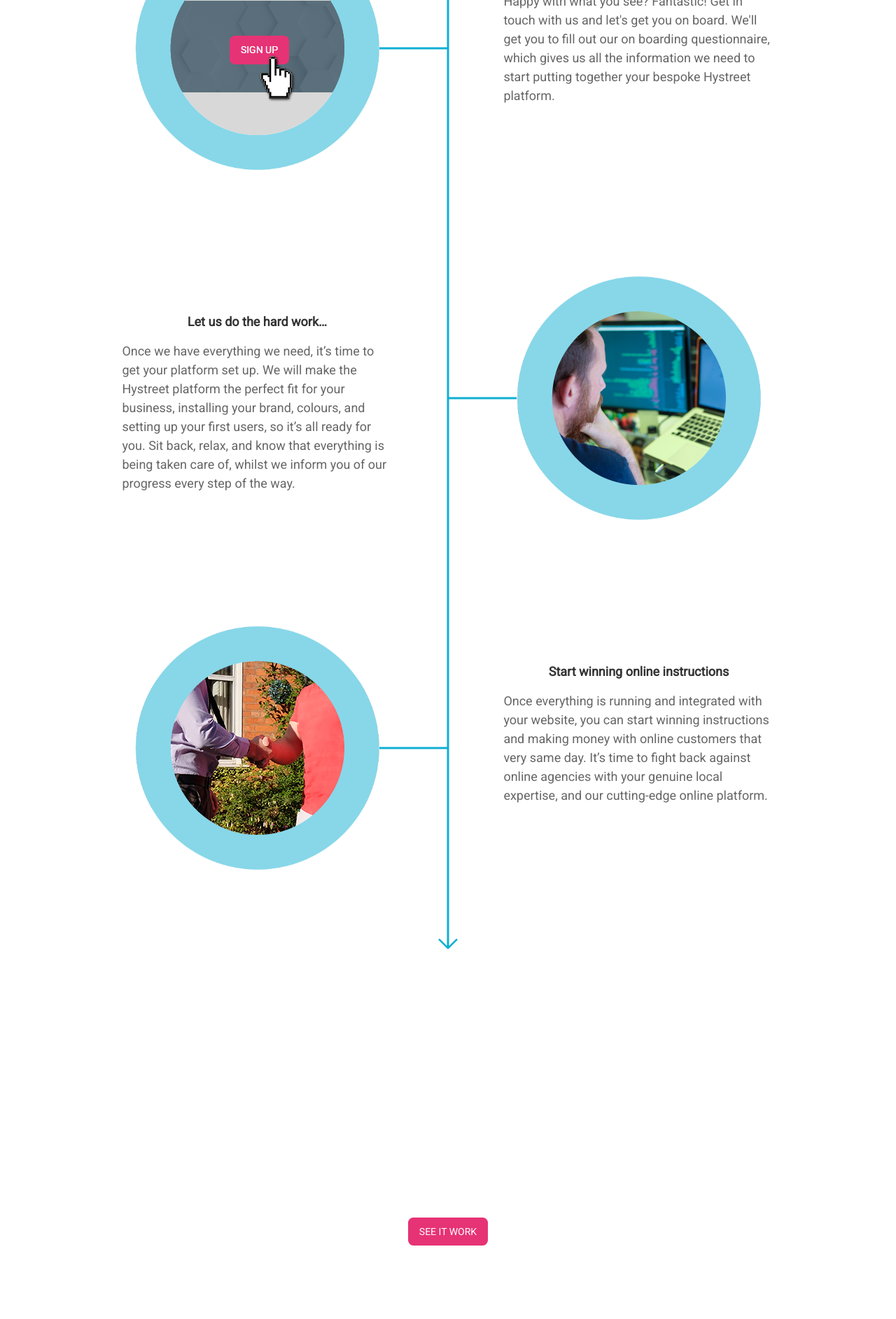
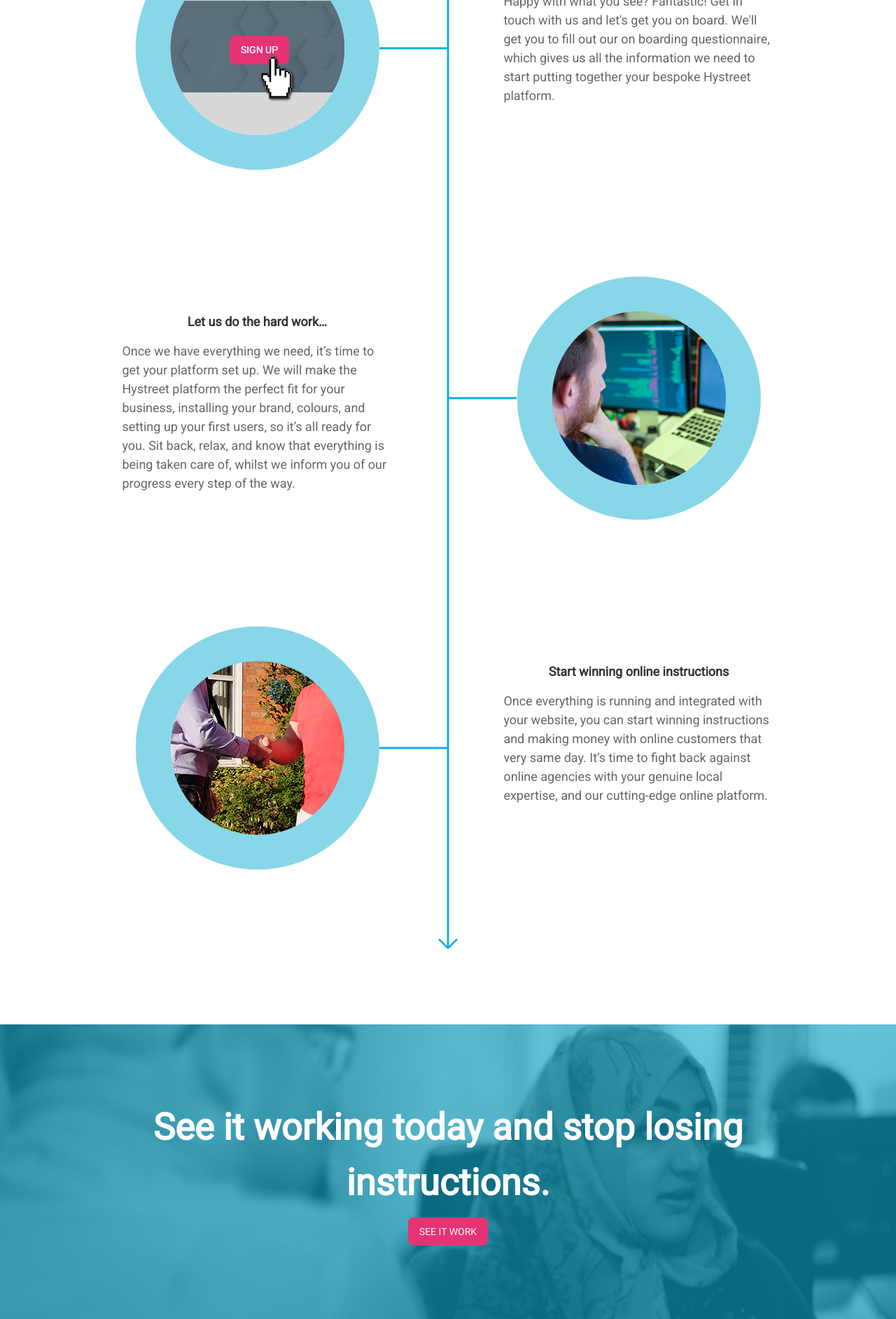
Before and after one commit to hystreet/hystreet.github.io, a Jekyll site: the page built from support/getting-started/index.html, in a window 1280 px wide. Shown: the part 1086-2971 px from the top of the page at 70% size. Built offline with Jekyll 4.4.1, drawn with Linux system fonts in a browser that asks for light colours; some web fonts are replaced; a script that is not in the unit is left out.

Commit message:
Update index.html

```diff
--- a/support/getting-started/index.html
+++ b/support/getting-started/index.html
@@ -86,7 +86,7 @@ content_type: 'gettingstarted'
 </div>
 </div>
 
-<div class='testimonials full light centered-text bg-team'>
+<div class='testimonials full light centered-text bg-gs-bottom'>
   <div class='row'>
     <div class="hero-content">
   <div class="row">
```
